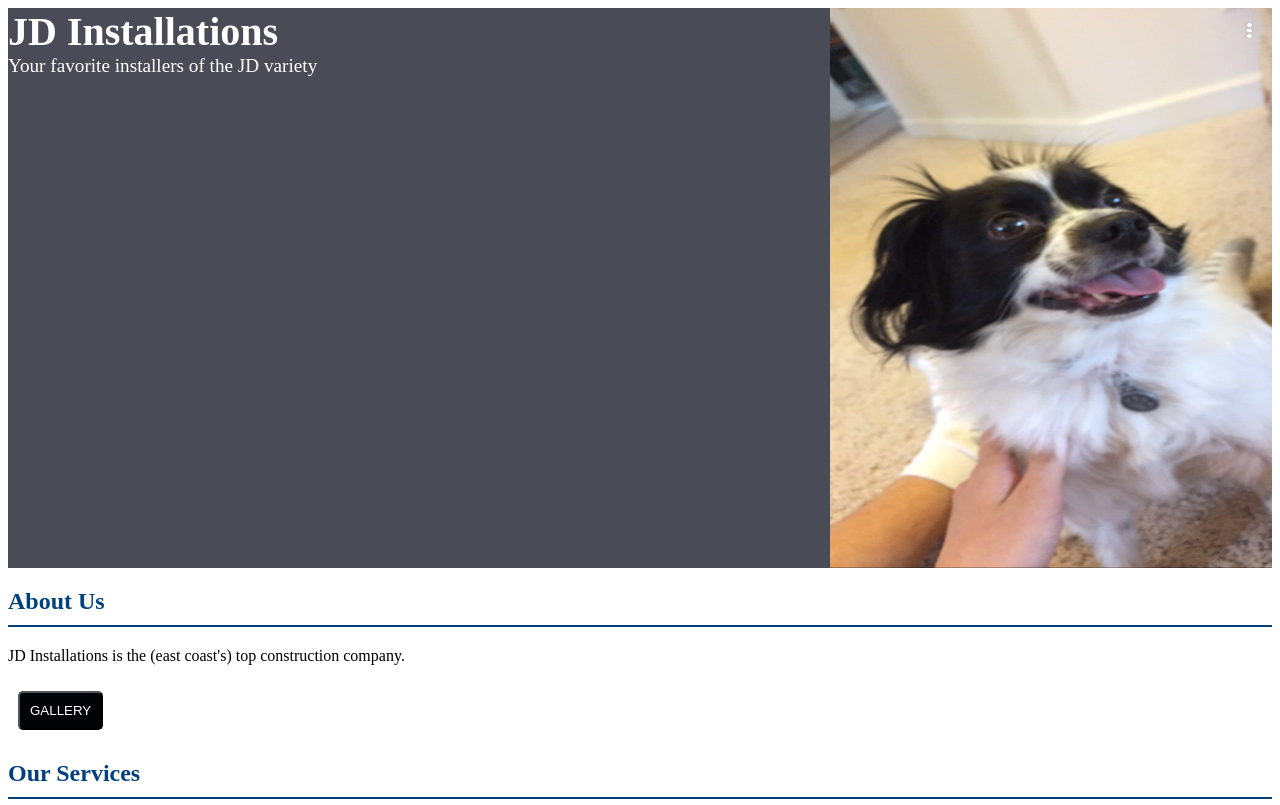
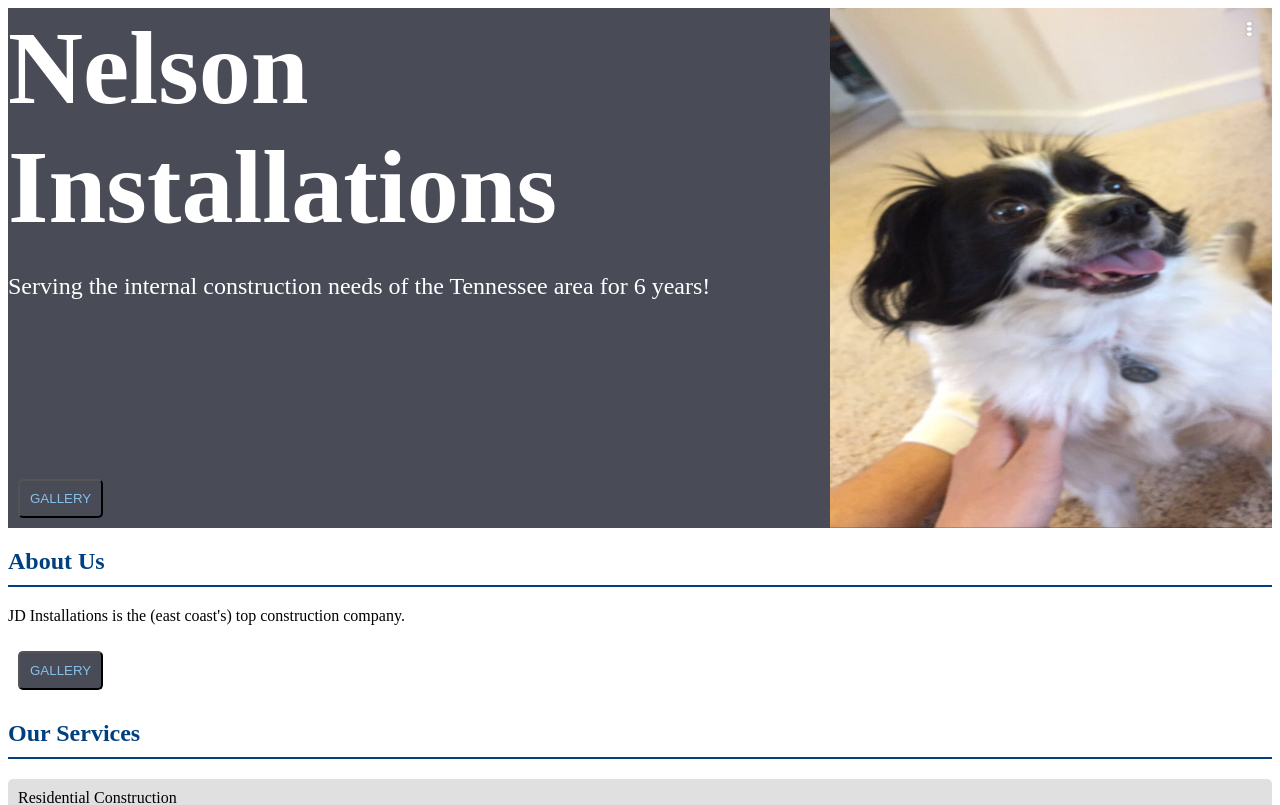
Before and after one commit to lamngo13/bruhh, an Angular app in the folder angapp/: page / in a window 1280 px wide. Shown: the top 805 px of the page. Built offline with nearby package versions, Linux system fonts and the light colour scheme.

Commit message:
abt to really work on buttons

```diff
--- a/angapp/src/app/home/home.component.css
+++ b/angapp/src/app/home/home.component.css
@@ -2,14 +2,14 @@ body {
     font-family: Comic, sans-serif;
     margin: 0;
     padding: 0;
-    background-color: #6e7183;
+    background-color: #02051a;
   }
 
   .topcontainer {
     display: flex;
     justify-content: space-between;
     align-items: stretch; /* Ensure the header stretches to match the height of the image */
-    height: 70vh; /* Make the container take up the full height of the viewport */
+    height: 65vh; /* Make the container take up the full height of the viewport */
     margin: auto; /* Center the container horizontally */
 
   }
@@ -40,25 +40,27 @@ body {
     text-align: left; /* Ensures the text is aligned to the left */
     display: flex;
     flex-direction: column;
-    justify-content: flex-start; /* Align items to the top */
+    justify-content: space-between; /* Align items to the top */
     align-items: flex-start; /* Align items to the start (left) */
     height: 100%; /* Make the header fill the available height */
   }
 
   .header h1 {
     margin: 0;
-    font-size: 2.5em;
+    font-size: 6.5em;
+    color: white;
   }
 
   .header p {
     margin: 0;
-    font-size: 1.2em;
+    font-size: 1.5em;
+    color: white;
   }
 
 
   .gallerybutton{
-    background-color: #000407;
-    color: white;
+    background-color: #494b57;
+    color: #85C1E9;
     padding: 10px;
     text-align: center;
     margin: 10px;
--- a/angapp/src/app/home/home.component.html
+++ b/angapp/src/app/home/home.component.html
@@ -1,7 +1,13 @@
 <div class="topcontainer">
     <div class="header">
-        <h1>JD Installations</h1>
-        <p>Your favorite installers of the JD variety</p>
+      <div class="tempcontainer">
+        <h1>Nelson Installations</h1>
+        <p><br></p>
+        <p>Serving the internal construction needs of the Tennessee area for 6 years!</p>
+      </div>
+      <div class="button-container">
+        <button class="gallerybutton" (click)="second()">GALLERY</button>
+      </div>
     </div>
     <div class="imagetop">
         <img class="img" src="assets/img/IMG_0720.PNG" alt="image">
```
